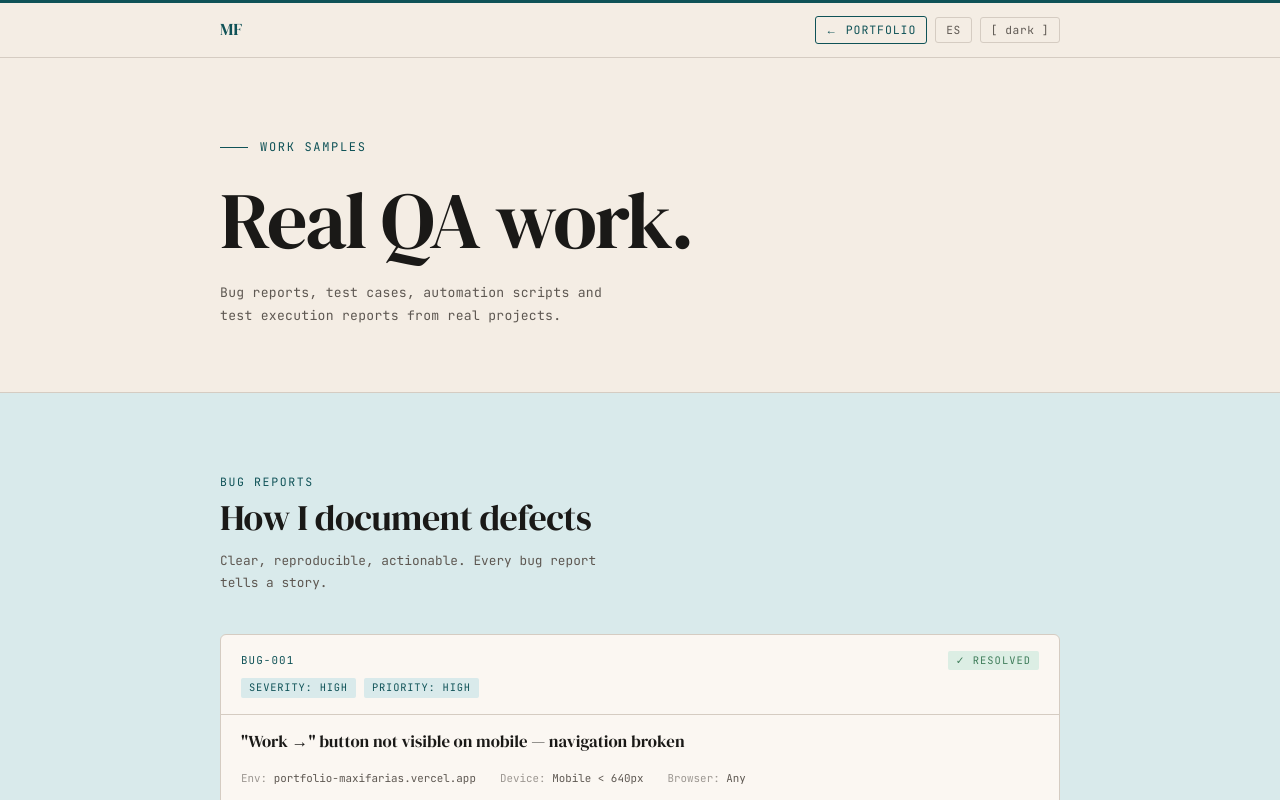
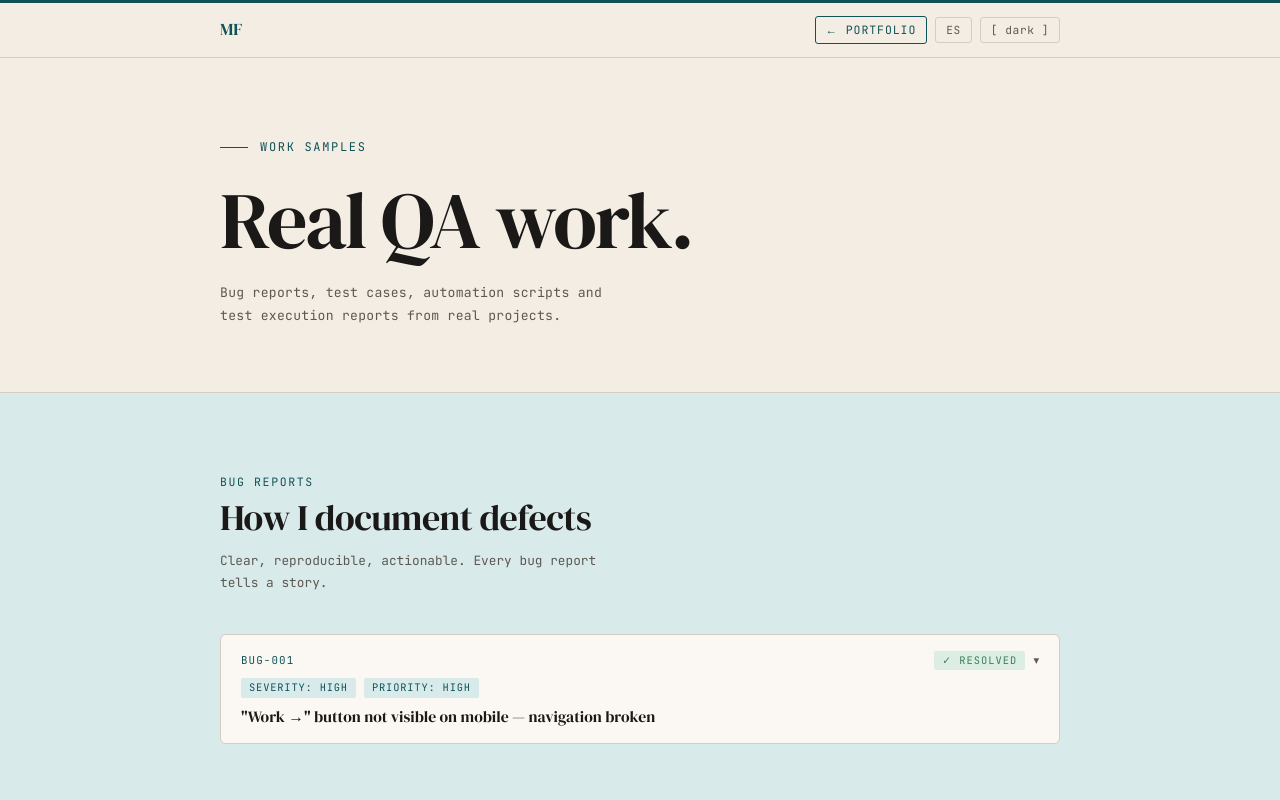
Before and after one commit to masifa420/-portfolio-maxifarias, a Next.js app: page /work in a window 1280 px wide. Shown: the top 800 px of the page. Built offline with nearby package versions, Linux system fonts and the light colour scheme.

Commit message:
feat: bug report cards accordion, all collapsed by default

```diff
--- a/src/components/WorkContent.tsx
+++ b/src/components/WorkContent.tsx
@@ -157,19 +157,34 @@ function GherkinBlock({ lines }: { lines: GherkinLine[] }) {
   );
 }
 
-function BugReportCard({ report }: { report: BugReportExample }) {
+function BugReportCard({ report, defaultOpen = true }: { report: BugReportExample; defaultOpen?: boolean }) {
+  const [open, setOpen] = useState(defaultOpen);
+
   return (
     <div className="rounded-[6px] border border-border overflow-hidden" style={{ background: "var(--surface)" }}>
-      {/* Header */}
-      <div className="px-5 py-4 border-b border-border flex flex-col gap-2">
+      {/* Header — siempre visible, clickeable */}
+      <button
+        onClick={() => setOpen(!open)}
+        className="w-full text-left px-5 py-4 cursor-pointer transition-opacity duration-150 hover:opacity-80"
+        style={{ background: "transparent", borderBottom: open ? "1px solid var(--border)" : "none" }}
+      >
+        <div className="flex flex-col gap-2">
           <div className="flex items-center justify-between gap-2">
             <span className="font-mono text-[0.68rem] text-petrol tracking-[0.1em] uppercase flex-shrink-0">{report.id}</span>
+            <div className="flex items-center gap-2 flex-shrink-0">
               <span
-            className="font-mono text-[0.65rem] uppercase tracking-[0.1em] px-2 py-[2px] rounded-[2px] flex-shrink-0"
+                className="font-mono text-[0.65rem] uppercase tracking-[0.1em] px-2 py-[2px] rounded-[2px]"
                 style={{ background: "var(--sage-dim)", color: "var(--sage)" }}
               >
                 ✓ {report.status}
               </span>
+              <span
+                className="font-mono text-[0.7rem] text-text-2 transition-transform duration-200 inline-block"
+                style={{ transform: open ? "rotate(180deg)" : "rotate(0deg)" }}
+              >
+                ▾
+              </span>
+            </div>
           </div>
           <div className="flex items-center gap-2 flex-wrap">
             <span
@@ -185,12 +200,13 @@ function BugReportCard({ report }: { report: BugReportExample }) {
               Priority: {report.priority}
             </span>
           </div>
+          <p className="font-display text-[0.98rem] text-text-1 leading-[1.35]">{report.title}</p>
         </div>
+      </button>
 
+      {/* Body colapsable */}
+      {open && (
         <div className="px-5 py-4">
-        <p className="font-display text-[1.05rem] text-text-1 leading-[1.35] mb-4">{report.title}</p>
-
-        {/* Metadata */}
           <div className="flex flex-wrap gap-x-6 gap-y-1 mb-5">
             {[
               ["Env", report.environment],
@@ -198,20 +214,17 @@ function BugReportCard({ report }: { report: BugReportExample }) {
               ["Browser", report.browser],
             ].map(([k, v]) => (
               <p key={k} className="font-mono text-[0.68rem] text-text-2">
-              <span className="text-text-2 opacity-60">{k}: </span>{v}
+                <span className="opacity-60">{k}: </span>{v}
               </p>
             ))}
           </div>
-
-        {/* Gherkin */}
           <GherkinBlock lines={report.gherkin} />
-
-        {/* Fix */}
           <div className="mt-4 pt-4 border-t border-border flex gap-2 items-start">
             <span className="font-mono text-[0.65rem] uppercase tracking-[0.08em] text-sage mt-[1px] flex-shrink-0">Fix</span>
             <p className="font-mono text-[0.72rem] text-text-2 leading-[1.6]">{report.fix}</p>
           </div>
         </div>
+      )}
     </div>
   );
 }
@@ -264,7 +277,11 @@ export default function WorkContent() {
                 </p>
 
                 {key === "bugReports" ? (
-                  <BugReportCard report={t.bugReportExample} />
+                  <div className="flex flex-col gap-3">
+                    {t.bugReports.map((report) => (
+                      <BugReportCard key={report.id} report={report} defaultOpen={false} />
+                    ))}
+                  </div>
                 ) : (
                   <div
                     className="rounded-[6px] border-2 border-dashed flex flex-col items-center justify-center py-16 gap-4"
--- a/src/data/workTranslations.ts
+++ b/src/data/workTranslations.ts
@@ -28,7 +28,7 @@ export type WorkTranslations = {
     heading: string;
     subtitle: string;
   };
-  bugReportExample: BugReportExample;
+  bugReports: BugReportExample[];
   sections: {
     bugReports: {
       label: string;
@@ -70,7 +70,8 @@ const en: WorkTranslations = {
     heading: "Real QA work.",
     subtitle: "Bug reports, test cases, automation scripts and test execution reports from real projects.",
   },
-  bugReportExample: {
+  bugReports: [
+    {
       id: "BUG-001",
       title: '"Work →" button not visible on mobile — navigation broken',
       severity: "High",
@@ -91,6 +92,7 @@ const en: WorkTranslations = {
       status: "RESOLVED",
       fix: 'Moved the button outside the hidden <ul> — always visible on any viewport.',
     },
+  ],
   sections: {
     bugReports: {
       label: "Bug Reports",
@@ -132,7 +134,8 @@ const es: WorkTranslations = {
     heading: "QA en acción.",
     subtitle: "Bug reports, casos de prueba, scripts de automatización y reportes de ejecución de proyectos reales.",
   },
-  bugReportExample: {
+  bugReports: [
+    {
       id: "BUG-001",
       title: 'Botón "Work →" no visible en mobile — navegación rota',
       severity: "Alta",
@@ -153,6 +156,7 @@ const es: WorkTranslations = {
       status: "RESUELTO",
       fix: "Se movió el botón fuera del <ul> oculto — ahora siempre visible en cualquier viewport.",
     },
+  ],
   sections: {
     bugReports: {
       label: "Bug Reports",
```
Lines whose indentation alone changed are shown as unchanged.
